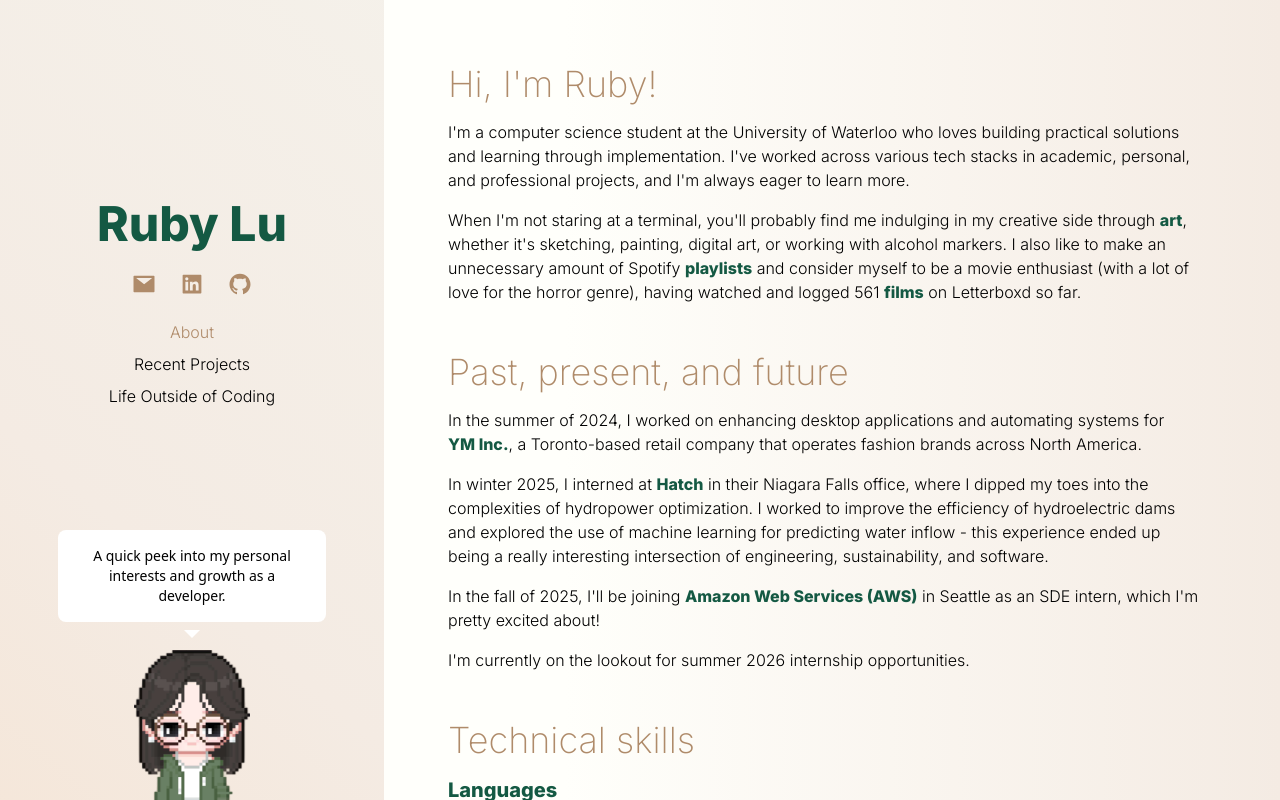
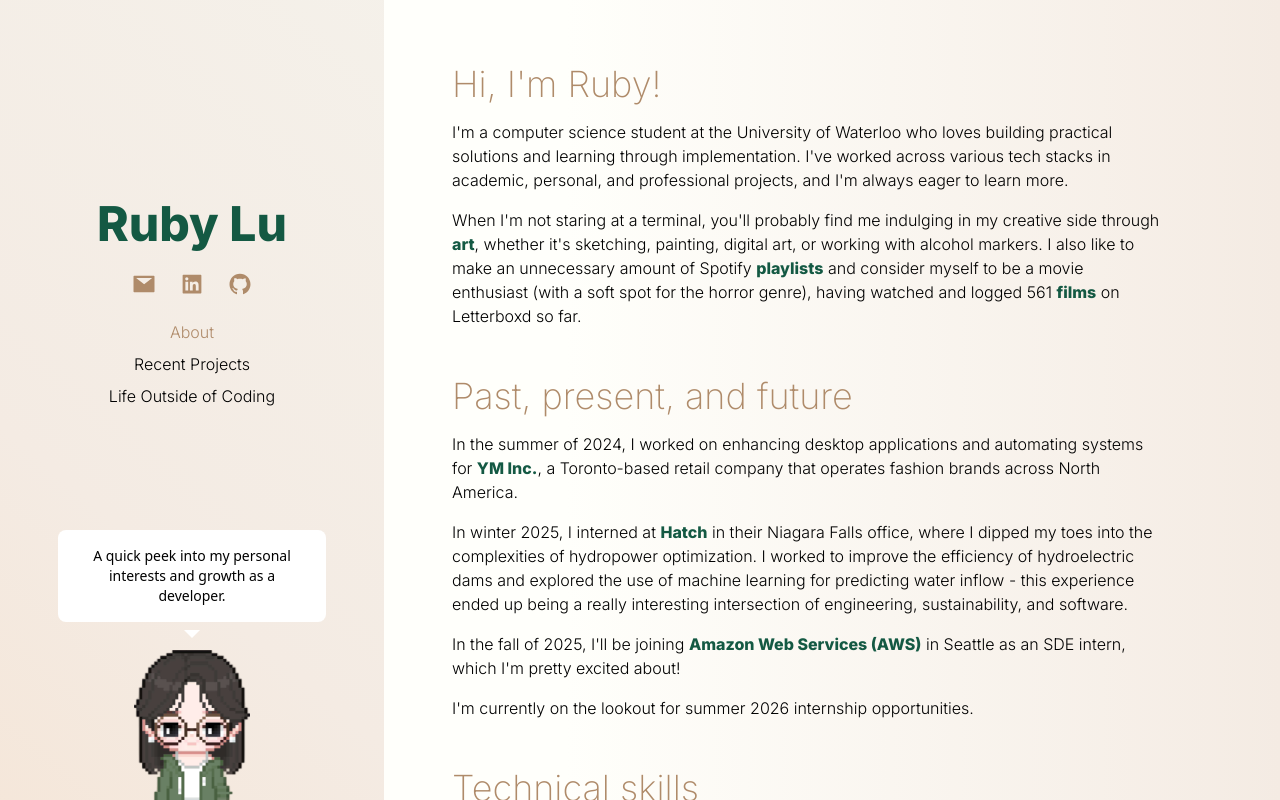
Before and after one commit to rubylu-05/personal-website, a Next.js app: page /about in a window 1280 px wide. Built offline with nearby package versions, Linux system fonts and the light colour scheme; no server answers.

Commit message:
draggable divider

```diff
--- a/src/app/about/page.js
+++ b/src/app/about/page.js
@@ -31,14 +31,14 @@
 
 export default function About() {
   return (
-    <div className="mt-6 ml-6 mr-10">
+    <div className="mt-6 ml-6 mr-20">
       <h1 className="text-4xl font-body font-extralight text-secondary mb-4">Hi, I'm Ruby!</h1>
-      <p className="text-base font-light font-body mb-4">
+      <p className="font-light font-body mb-4">
         I'm a computer science student at the University of Waterloo who loves building practical solutions and learning through implementation. I've worked across various tech stacks in academic, personal, and professional projects, and I'm always eager to learn more.
       </p>
       <p className="mb-12 font-body font-light">
         When I'm not staring at a terminal, you'll probably find me indulging in my creative side through <Link href="/misc" className="text-primary font-extrabold underline-animation">art</Link>,
-        whether it's sketching, painting, digital art, or working with alcohol markers. I also like to make an unnecessary amount of Spotify <a href="https://open.spotify.com/user/xpikg3hgljzcxdwltg3zoebtp?si=111b33842cdf497f" className="text-primary font-extrabold underline-animation" target="_blank"> playlists</a> and consider myself to be a movie enthusiast (with a lot of love for the horror genre), having watched and logged 561 <a href="https://letterboxd.com/rubylu/" className="text-primary font-extrabold underline-animation" target="_blank"> films</a> on Letterboxd so far.
+        whether it's sketching, painting, digital art, or working with alcohol markers. I also like to make an unnecessary amount of Spotify <a href="https://open.spotify.com/user/xpikg3hgljzcxdwltg3zoebtp?si=111b33842cdf497f" className="text-primary font-extrabold underline-animation" target="_blank"> playlists</a> and consider myself to be a movie enthusiast (with a soft spot for the horror genre), having watched and logged 561 <a href="https://letterboxd.com/rubylu/" className="text-primary font-extrabold underline-animation" target="_blank"> films</a> on Letterboxd so far.
       </p>
 
       <h2 className="text-4xl font-body font-extralight text-secondary mb-4">Past, present, and future</h2>
--- a/src/app/layout.js
+++ b/src/app/layout.js
@@ -6,7 +6,7 @@
 import { metadata } from './metadata';
 import { AiFillMail, AiFillLinkedin, AiFillGithub } from 'react-icons/ai';
 import Image from 'next/image';
-import { useState, useEffect } from 'react';
+import { useState, useEffect, useRef } from 'react';
 
 export default function RootLayout({ children }) {
   const pathname = usePathname();
@@ -16,6 +16,12 @@
   const [currentIndex, setCurrentIndex] = useState(0);
   const [nowPlaying, setNowPlaying] = useState(null);
   const [showNowPlaying, setShowNowPlaying] = useState(false);
+  const [sidebarWidth, setSidebarWidth] = useState('30%');
+  const [isDragging, setIsDragging] = useState(false);
+  const containerRef = useRef(null);
+
+  const MIN_SIDEBAR_WIDTH = 20;
+  const MAX_SIDEBAR_WIDTH = 60;
 
   const messages = {
     '/': "Welcome! Feel free to take a look around :)",
@@ -31,7 +37,7 @@
       const response = await fetch('/api/lastfm');
       const data = await response.json();
 
-      if (data?.track?.name) {  // If we have any track data
+      if (data?.track?.name) {
         setNowPlaying({
           artist: data.track.artist['#text'] || data.track.artist,
           track: data.track.name,
@@ -96,6 +102,43 @@
     resetDialogue();
   };
 
+  const startDrag = (e) => {
+    setIsDragging(true);
+    document.body.style.cursor = 'col-resize';
+    document.body.style.userSelect = 'none';
+  };
+
+  const onDrag = (e) => {
+    if (!isDragging) return;
+
+    const containerRect = containerRef.current.getBoundingClientRect();
+    const containerWidth = containerRect.width;
+    const mouseX = e.clientX - containerRect.left;
+
+    const newWidthPercent = (mouseX / containerWidth) * 100;
+
+    const constrainedWidth = Math.max(MIN_SIDEBAR_WIDTH, Math.min(newWidthPercent, MAX_SIDEBAR_WIDTH));
+
+    setSidebarWidth(`${constrainedWidth}%`);
+  };
+
+  const stopDrag = () => {
+    setIsDragging(false);
+    document.body.style.cursor = '';
+    document.body.style.userSelect = '';
+  };
+
+  useEffect(() => {
+    if (isDragging) {
+      window.addEventListener('mousemove', onDrag);
+      window.addEventListener('mouseup', stopDrag);
+      return () => {
+        window.removeEventListener('mousemove', onDrag);
+        window.removeEventListener('mouseup', stopDrag);
+      };
+    }
+  }, [isDragging]);
+
   return (
     <html lang="en">
       <head>
@@ -105,12 +148,13 @@
         <link rel="preconnect" href="https://fonts.gstatic.com" crossOrigin="anonymous" />
         <link href="https://fonts.googleapis.com/css2?family=Inter:ital,opsz,wght@0,14..32,100..900;1,14..32,100..900&display=swap" rel="stylesheet" />
       </head>
-      <body className="bg-light text-black h-screen w-screen">
+      <body className="bg-light text-black h-screen w-screen overflow-hidden" ref={containerRef}>
         <div className="flex h-full">
           <aside
             className={`transition-all duration-700 ${isSidebarVisible ? 'w-full' : 'w-[30%]'} sidebar-gradient flex justify-center items-center px-6 py-6 relative`}
             style={{
               flexShrink: 0,
+              width: isSidebarVisible ? '100%' : sidebarWidth
             }}
           >
             <div className="text-center relative mb-48">
@@ -218,16 +262,27 @@
             </div>
           </aside>
 
-          <main className={`flex-1 flex justify-center items-start overflow-y-auto p-10 transition-all duration-700 ${isSidebarVisible ? 'translate-x-full' : 'translate-x-0'} max-h-100 overflow-y-auto
-          [&::-webkit-scrollbar]:w-2
-          [&::-webkit-scrollbar-track]:bg-light
-          [&::-webkit-scrollbar-thumb]:bg-primary
-          dark:[&::-webkit-scrollbar-track]:bg-light
-          dark:[&::-webkit-scrollbar-thumb]:bg-primary`} style={{
+          {/* Draggable divider */}
+          {!isSidebarVisible && (
+            <div
+              className="w-1 bg-transparent hover:bg-primary cursor-col-resize transition-colors duration-200"
+              onMouseDown={startDrag}
+            />
+          )}
+
+          <main
+            className={`flex-1 flex justify-center items-start overflow-y-auto p-10 transition-all duration-700 ${isSidebarVisible ? 'translate-x-full' : 'translate-x-0'} max-h-100 overflow-y-auto
+            [&::-webkit-scrollbar]:w-2
+            [&::-webkit-scrollbar-track]:bg-light
+            [&::-webkit-scrollbar-thumb]:bg-primary
+            dark:[&::-webkit-scrollbar-track]:bg-light
+            dark:[&::-webkit-scrollbar-thumb]:bg-primary`}
+            style={{
               backgroundImage: 'linear-gradient(to right, rgba(0, 0, 0, 0) 20%, rgba(244, 235, 227, 1) 100%)',
               flexGrow: 1,
-            }}>
-            <div className="w-full">{children}</div>
+            }}
+          >
+            <div className="w-full max-w-screen-xl">{children}</div>
           </main>
         </div>
       </body>
```
